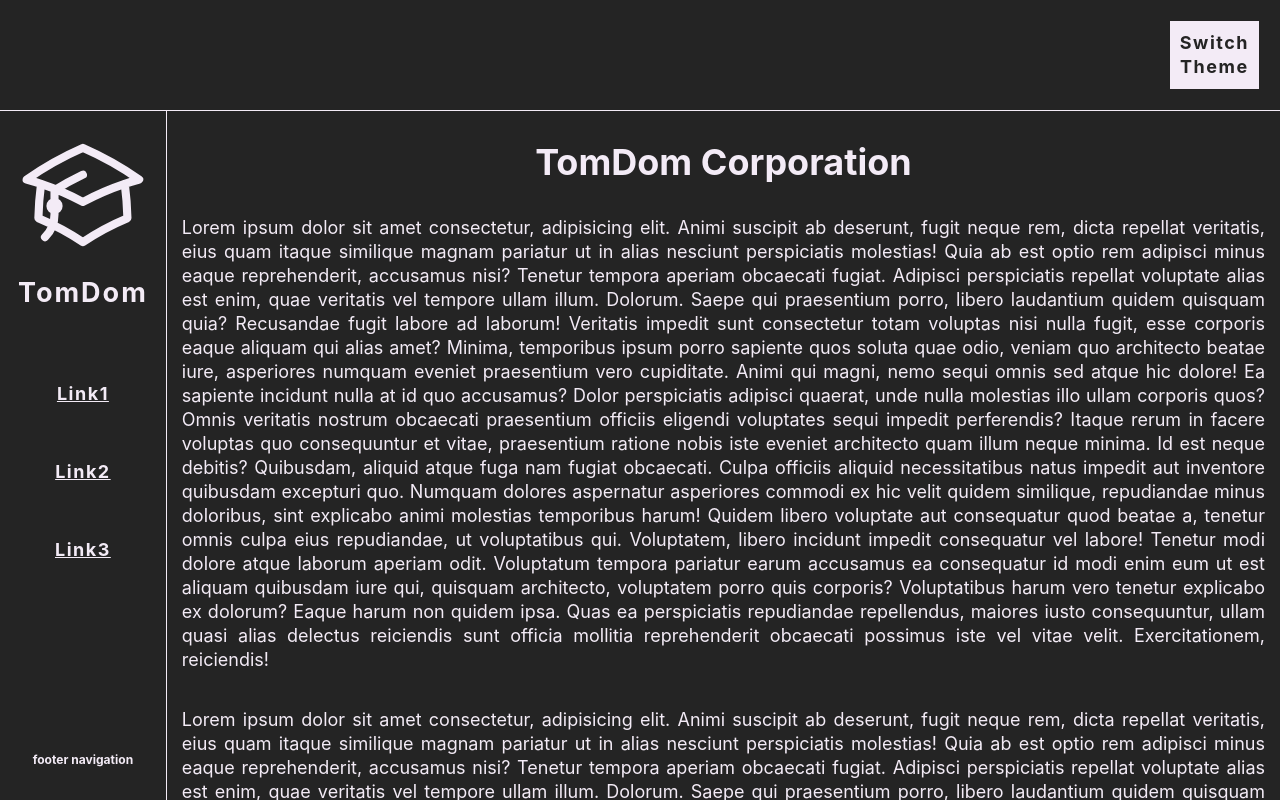
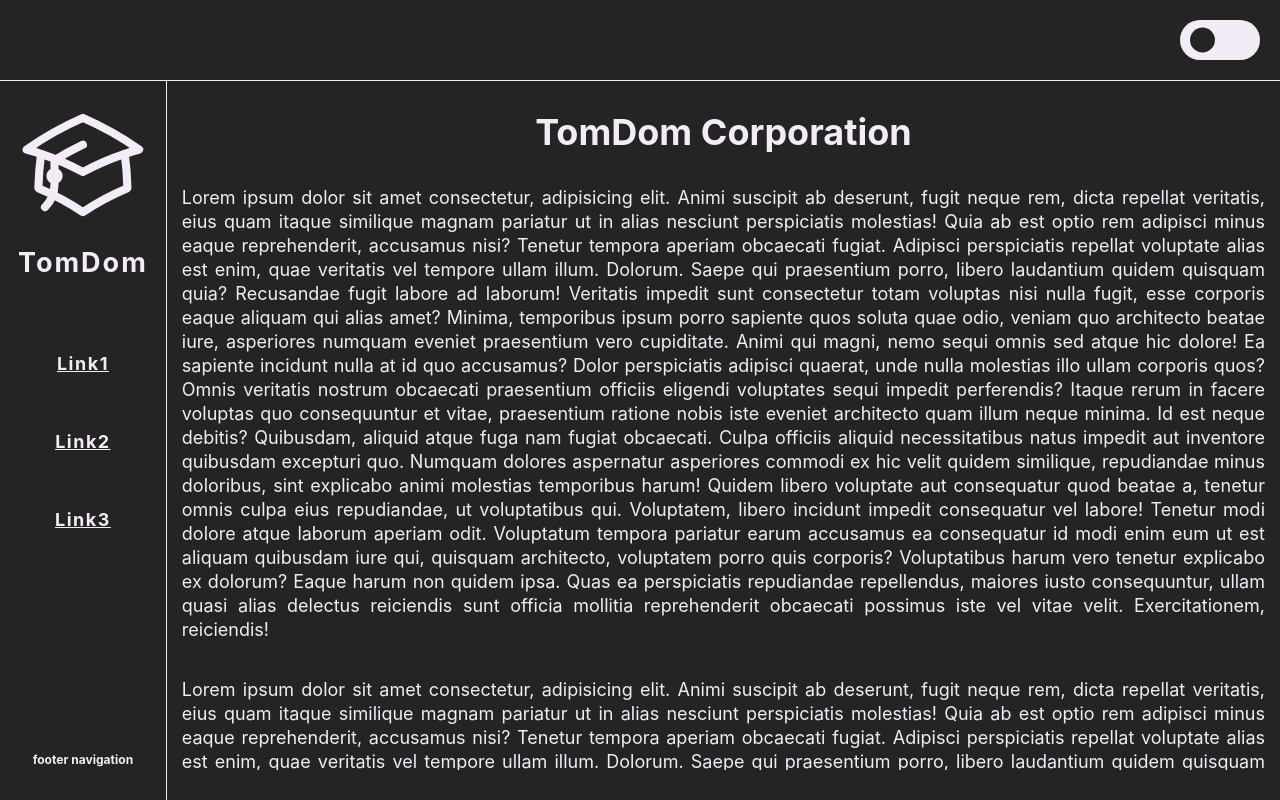
Before and after one commit to TDomagalski/tom-reactjs-vite-app1, a React (Vite) app: page / in a window 1280 px wide. Built offline with nearby package versions, Linux system fonts and the light colour scheme.

Commit message:
feat: add switch theme btn

```diff
--- a/src/App.jsx
+++ b/src/App.jsx
@@ -9,12 +9,10 @@ export const ThemeContext = createContext(null);
 function App() {
 	// create useState hook to change light <-> dark
 	const [theme, setTheme] = useState("dark");
-	const [logoTheme, setLogoTheme] = useState("none");
 
 	const toggleTheme = () => {
 		// function setTheme dark <-> light from useState hook
 		setTheme((curr) => (curr === "light" ? "dark" : "light"));
-		setLogoTheme((curr) => (curr === "none" ? "invert" : "none"));
 	};
 
 	return (
@@ -23,13 +21,16 @@ function App() {
 			{/* in id prop inject theme variable */}
 			<div className="App" id={theme}>
 				<div className="App_optionbar">
-					<div className="btnTheme" onClick={() => toggleTheme()}>
+					<button className="btn_theme" onClick={() => toggleTheme()}>
+						<div className="btn_theme-circle"></div>
+					</button>
+					{/* <div className="btnTheme" onClick={() => toggleTheme()}>
 						<span>
 							Switch
 							<br />
 							Theme
 						</span>
-					</div>
+					</div> */}
 				</div>
 				<div className="App_main">
 					<div id="App_navigation">
--- a/src/styles/css/App.css
+++ b/src/styles/css/App.css
@@ -48,25 +48,31 @@ div {
   background-color: #f3ebf6;
   color: #242424;
   border: #242424;
+  -webkit-transition: 0.25s;
+  transition: 0.25s;
 }
 .App#light a {
   color: #242424;
 }
-.App#light .btnTheme {
+.App#light .btn_theme {
   background-color: #242424;
-  color: #f3ebf6;
+  -webkit-box-pack: end;
+      -ms-flex-pack: end;
+          justify-content: flex-end;
+}
+.App#light .btn_theme .btn_theme-circle {
+  background-color: #f3ebf6;
+  left: calc(100% - 35px);
 }
 .App#dark {
   background-color: #242424;
   color: #f3ebf6;
   border: #f3ebf6;
+  -webkit-transition: 0.25s;
+  transition: 0.25s;
 }
 .App#dark a {
   color: #f3ebf6;
-}
-.App#dark .btnTheme {
-  background-color: #f3ebf6;
-  color: #242424;
 }
 .App .App_optionbar {
   -webkit-box-sizing: border-box;
@@ -78,17 +84,35 @@ div {
   -webkit-box-pack: end;
       -ms-flex-pack: end;
           justify-content: flex-end;
+  -webkit-box-align: center;
+      -ms-flex-align: center;
+          align-items: center;
 }
-.App .App_optionbar .btnTheme {
-  padding: 10px;
+.App .App_optionbar .btn_theme {
+  width: 80px;
+  height: 40px;
   margin: 20px;
-  border: 1px solid;
-  -webkit-box-sizing: border-box;
-          box-sizing: border-box;
+  border: none;
+  background-color: #f3ebf6;
+  border-radius: 50px;
+  padding: 5px 10px;
+  position: relative;
+  -webkit-transition: 0.25s;
+  transition: 0.25s;
   cursor: pointer;
-  font-weight: 700;
-  font-size: 1rem;
-  letter-spacing: 1.5px;
+}
+.App .App_optionbar .btn_theme .btn_theme-circle {
+  width: 25px;
+  height: 25px;
+  background-color: #242424;
+  border-radius: 50%;
+  position: absolute;
+  top: 50%;
+  left: calc(0% + 10px);
+  -webkit-transform: translateY(-50%);
+          transform: translateY(-50%);
+  -webkit-transition: 0.25s;
+  transition: 0.25s;
 }
 .App .App_main {
   -webkit-box-flex: 1;
--- a/src/styles/scss/App.scss
+++ b/src/styles/scss/App.scss
@@ -34,14 +34,20 @@ div {
 		background-color: $color-bg-white;
 		color: $color-font-dark;
 		border: $color-border-dark;
+		transition: 0.25s;
 
 		a {
 			color: $color-font-dark;
 		}
 
-		.btnTheme {
+		.btn_theme {
 			background-color: $color-bg-dark;
-			color: $color-font-white;
+
+			justify-content: flex-end;
+			.btn_theme-circle {
+				background-color: $color-bg-white;
+				left: calc(100% - (25px + 10px));
+			}
 		}
 	}
 
@@ -49,15 +55,23 @@ div {
 		background-color: $color-bg-dark;
 		color: $color-font-white;
 		border: $color-border-white;
+		transition: 0.25s;
 
 		a {
 			color: $color-font-white;
 		}
 
-		.btnTheme {
-			background-color: $color-bg-white;
-			color: $color-font-dark;
-		}
+		// .btnTheme {
+		// 	background-color: $color-bg-white;
+		// 	color: $color-font-dark;
+		// }
+
+		// .btn_theme {
+		// 	background-color: $color-bg-white;
+		// 	.btn_theme-circle {
+		// 		background-color: $color-bg-dark;
+		// 	}
+		// }
 	}
 
 	.App_optionbar {
@@ -65,16 +79,31 @@ div {
 		border-bottom: 1px solid;
 		display: flex;
 		justify-content: flex-end;
+		align-items: center;
 
-		.btnTheme {
-			padding: 10px;
+		.btn_theme {
+			width: 80px;
+			height: 40px;
 			margin: 20px;
-			border: 1px solid;
-			box-sizing: border-box;
+			border: none;
+			background-color: $color-bg-white;
+			border-radius: 50px;
+			padding: 5px 10px;
+			position: relative;
+			transition: 0.25s;
 			cursor: pointer;
-			font-weight: 700;
-			font-size: 1rem;
-			letter-spacing: 1.5px;
+
+			.btn_theme-circle {
+				width: 25px;
+				height: 25px;
+				background-color: $color-bg-dark;
+				border-radius: 50%;
+				position: absolute;
+				top: 50%;
+				left: calc(0% + 10px);
+				transform: translateY(-50%);
+				transition: 0.25s;
+			}
 		}
 	}
 
```
Also changed, not shown: 1 other file (tests, documents, lock files or other folders).
